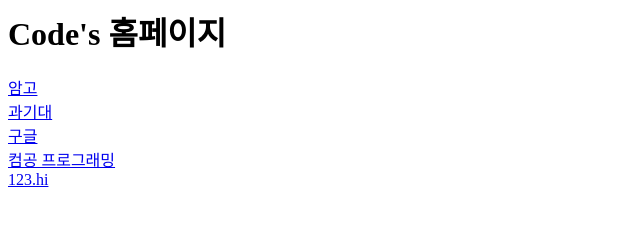
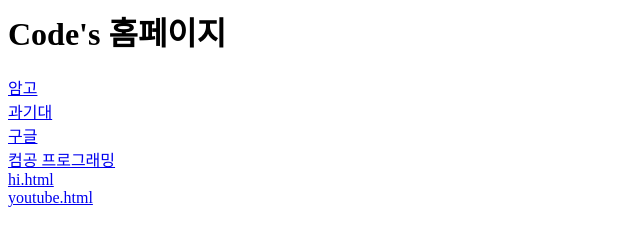
Before and after one commit to Lowellcode/Lowellcode.github.io, a plain HTML site: page index.html in a window 1280 px wide. Shown: the whole page, without its empty margins (0-640 px from the left). Drawn offline with Linux system fonts and the light colour scheme.

Commit message:
Update index.html

```diff
--- a/index.html
+++ b/index.html
@@ -9,6 +9,7 @@
     <a href="http://seoultech.ac.kr"> 과기대 </a><br/>
     <a href="http://google.com"> 구글 </a><br/>
     <a href="hello.html"> 컴공 프로그래밍 </a><br/>
-    <a href="123/hi.html"> 123.hi</a><br/>
+    <a href="123/hi.html"> hi.html</a><br/>
+    <a href="123/youtube.html"> youtube.html</a><br/>
 </body>
 </html>
```
